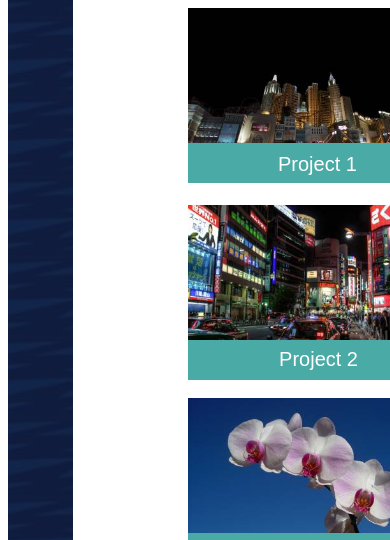
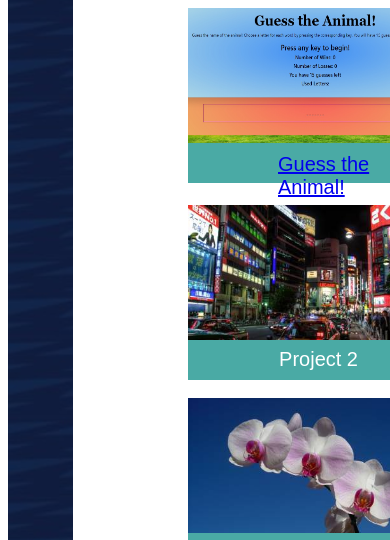
Before and after one commit to bcason9/Responsive-Portfolio, a plain HTML site: page portfolio.html in a window 390 px wide. Shown: the part 285-825 px from the top of the page. Drawn offline with Linux system fonts and the light colour scheme.

Commit message:
added new portfolio item

```diff
--- a/assets/css/style.css
+++ b/assets/css/style.css
@@ -165,7 +165,7 @@ footer {
     color: #ffffff;
     position: relative;
     top: 188px;
-    right: 50px;
+    right: 90px;
 }
 
 #port2 {
@@ -280,7 +280,7 @@ footer {
         color: #ffffff;
         position: relative;
         top: 188px;
-        right: 165px;
+        right: 210px;
     }
 
     #port2 {
--- a/portfolio.html
+++ b/portfolio.html
@@ -19,8 +19,8 @@
     <section>
      <h2 id="sub-header">Portfolio</h2>
      <div id="main-content">
-        <img class="image" id="image2" src="assets/images/rando5.jpg" alt="a random image" height="165" width="255">
-        <div id="port1">Project 1</div>
+        <img class="image" id="image2" src="assets/images/wordguess.jpg" alt="a random image" height="165" width="255">
+        <div id="port1"><a href="https://bcason9.github.io/Word-Guess-Game/">Guess the Animal!</a></div>
         <img class="image" id="image3" src="assets/images/rando1.jpg" alt="a random image" height="165" width="255">
         <div id="port2">Project 2</div>
         <img class="image" id="image4" src="assets/images/rando2.jpg" alt="a random image" height="165" width="255">
```
Also changed, not shown: assets/images/wordguess.jpg (added).
